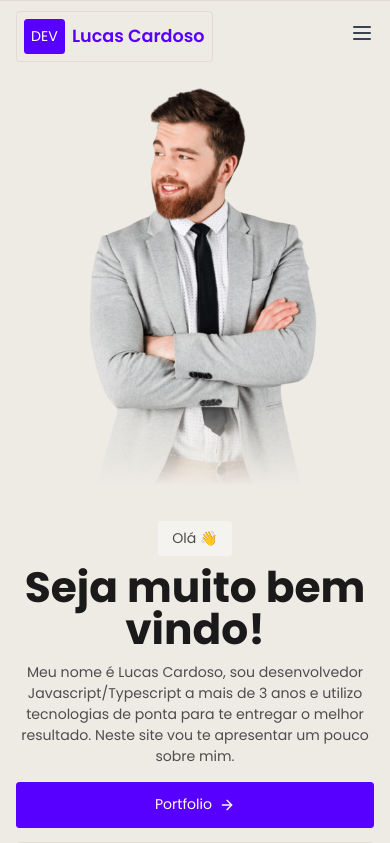
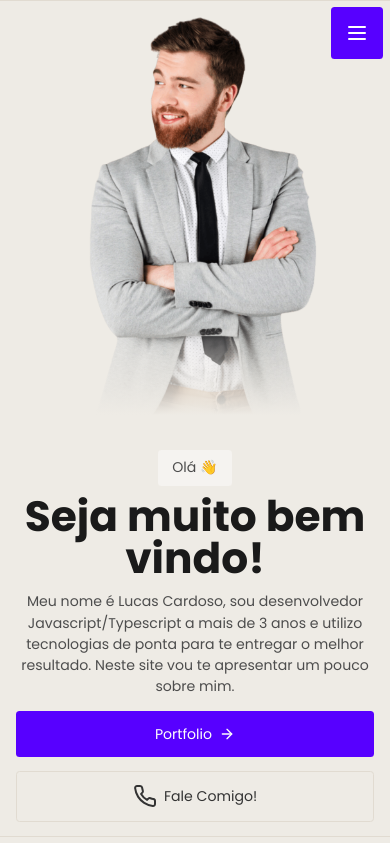
Before and after one commit to lucascardosopsd/portfolio, a Next.js app: page / in a window 390 px wide. Shown: the top 843 px of the page. Built offline with nearby package versions, Linux system fonts and the light colour scheme.

Commit message:
update: mobile header to simple button

```diff
--- a/src/components/Header.tsx
+++ b/src/components/Header.tsx
@@ -32,8 +32,7 @@ const Header = () => {
           </header>
         </Headroom>
       </div>
-      <header className="flex items-center justify-between h-20 max-width border-peach w-full z-10 tablet:hidden sticky top-0 bg-peach-600">
-        <Logo />
+      <header className="w-full flex justify-end fixed z-50 top-2 right-2">
         <MobileMenu />
       </header>
     </>
--- a/src/components/MobileMenu.tsx
+++ b/src/components/MobileMenu.tsx
@@ -16,10 +16,7 @@ const MobileMenu = () => {
   return (
     <div className="tablet:hidden">
       {/* Toggle */}
-      <button
-        className="text-gray-700 hover:text-purple transition-colors"
-        onClick={toggle}
-      >
+      <button className="text-white bg-purple p-4 rounded" onClick={toggle}>
         <Menu />
       </button>
 
```
